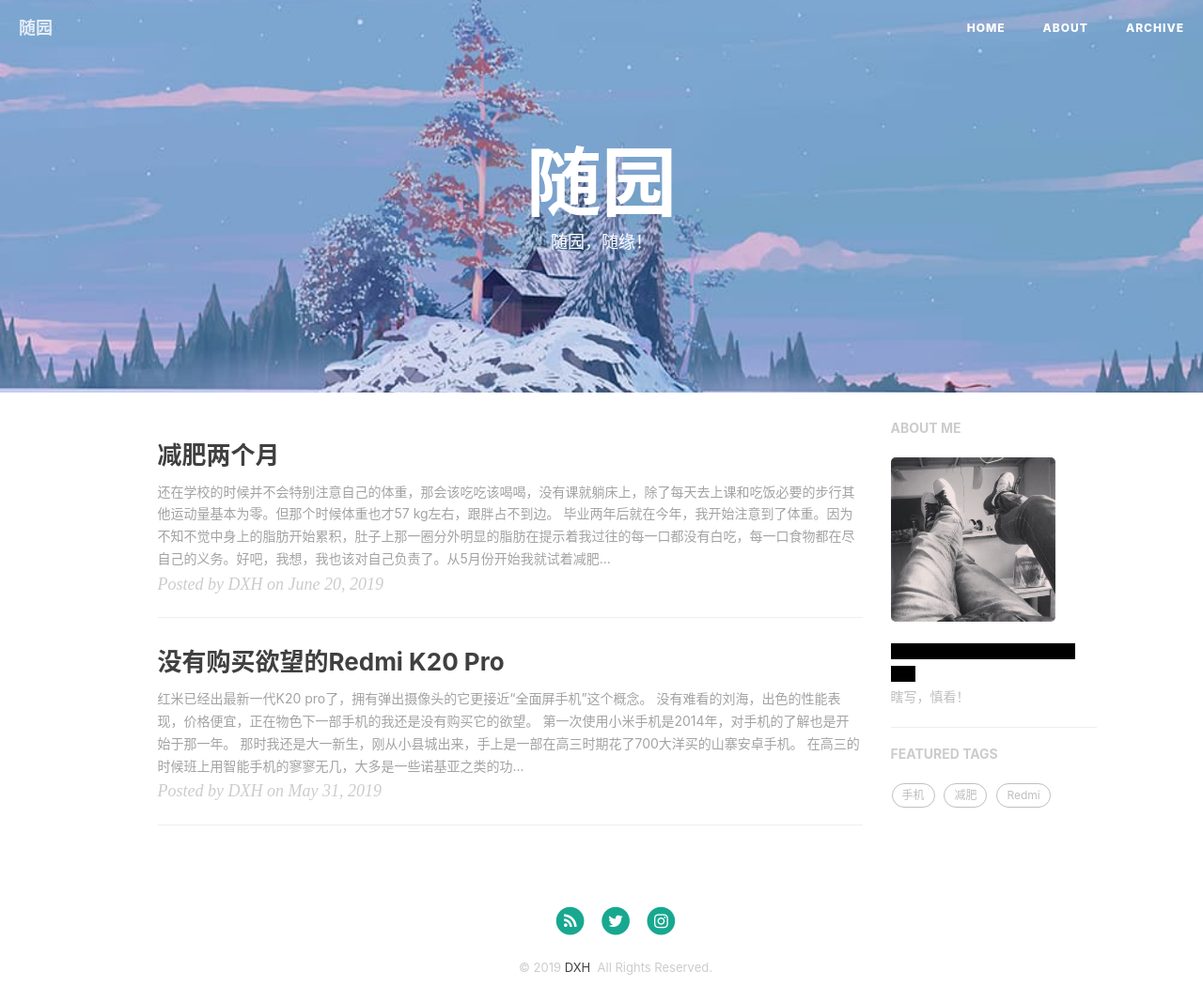
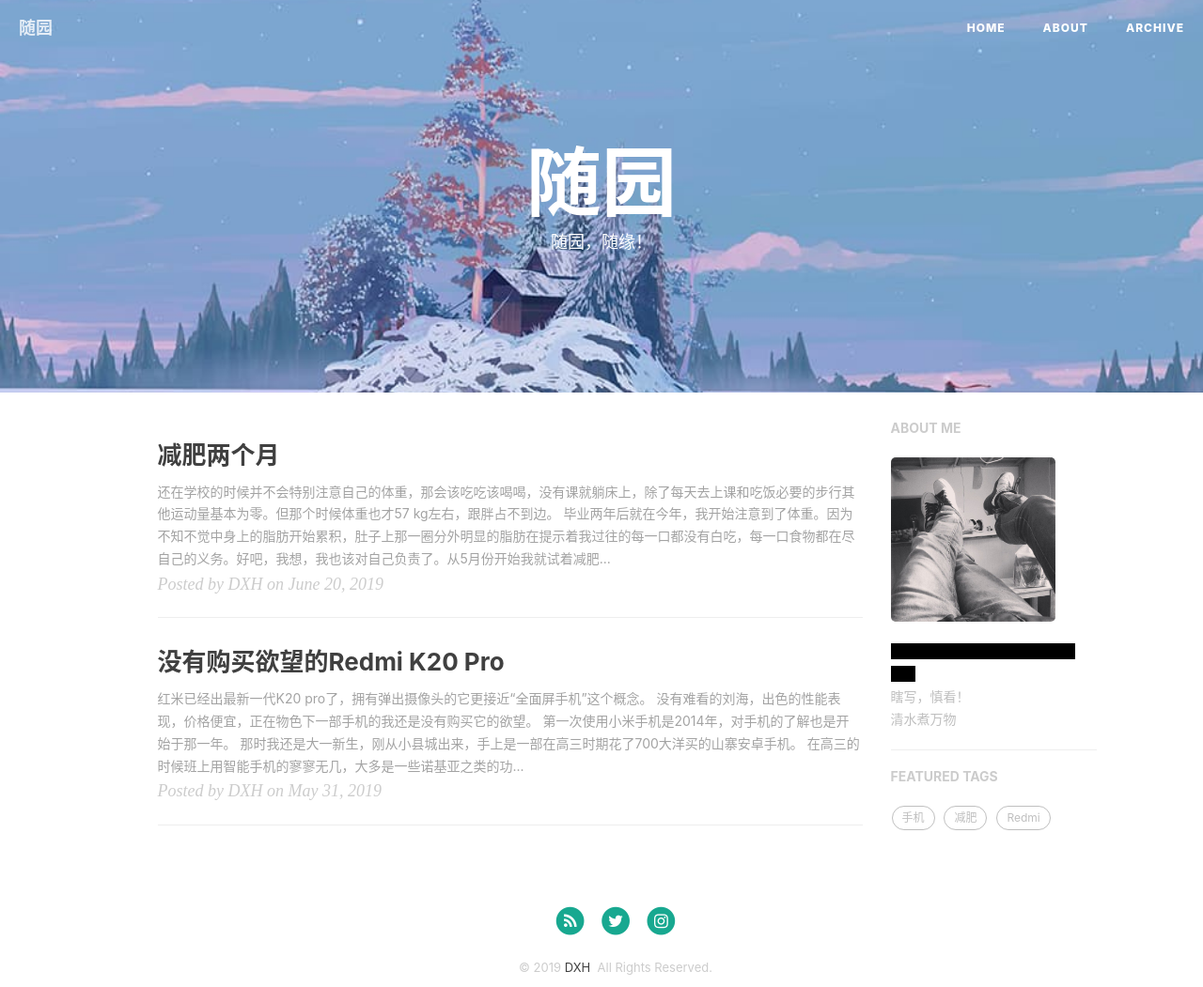
Before and after one commit to Devinteng/blog2, a Jekyll site: the page built from index.html, in a window 1280 px wide. Shown: the whole page at 94% size. Built offline with Jekyll 4.4.1, drawn with Linux system fonts in a browser that asks for light colours; nearby versions of some CDN libraries; the list of posts is cut into pages by our own code; comment, search, counter and statistics services are not loaded.

Commit message:
Update _config.yml

```diff
--- a/_config.yml
+++ b/_config.yml
@@ -73,7 +73,7 @@ ga_domain: dxh.xyz
 
 # Sidebar settings
 sidebar: true                           # whether or not using Sidebar.
-sidebar-about-description: <span class="heimu" title="">哲学家，思想家，教育家，老人家...</span><br/>瞎写，慎看！
+sidebar-about-description: <span class="heimu" title="">哲学家，思想家，教育家，老人家...</span><br/>瞎写，慎看！<br/><a href="https://dxh.xyz/2019/06/20/%E5%87%8F%E8%82%A5%E4%B8%A4%E4%B8%AA%E6%9C%88/">清水煮万物</a>
 sidebar-avatar:  img/school.JPG   # use absolute URL, seeing it's used in both `/` and `/about/`
 
 
```
